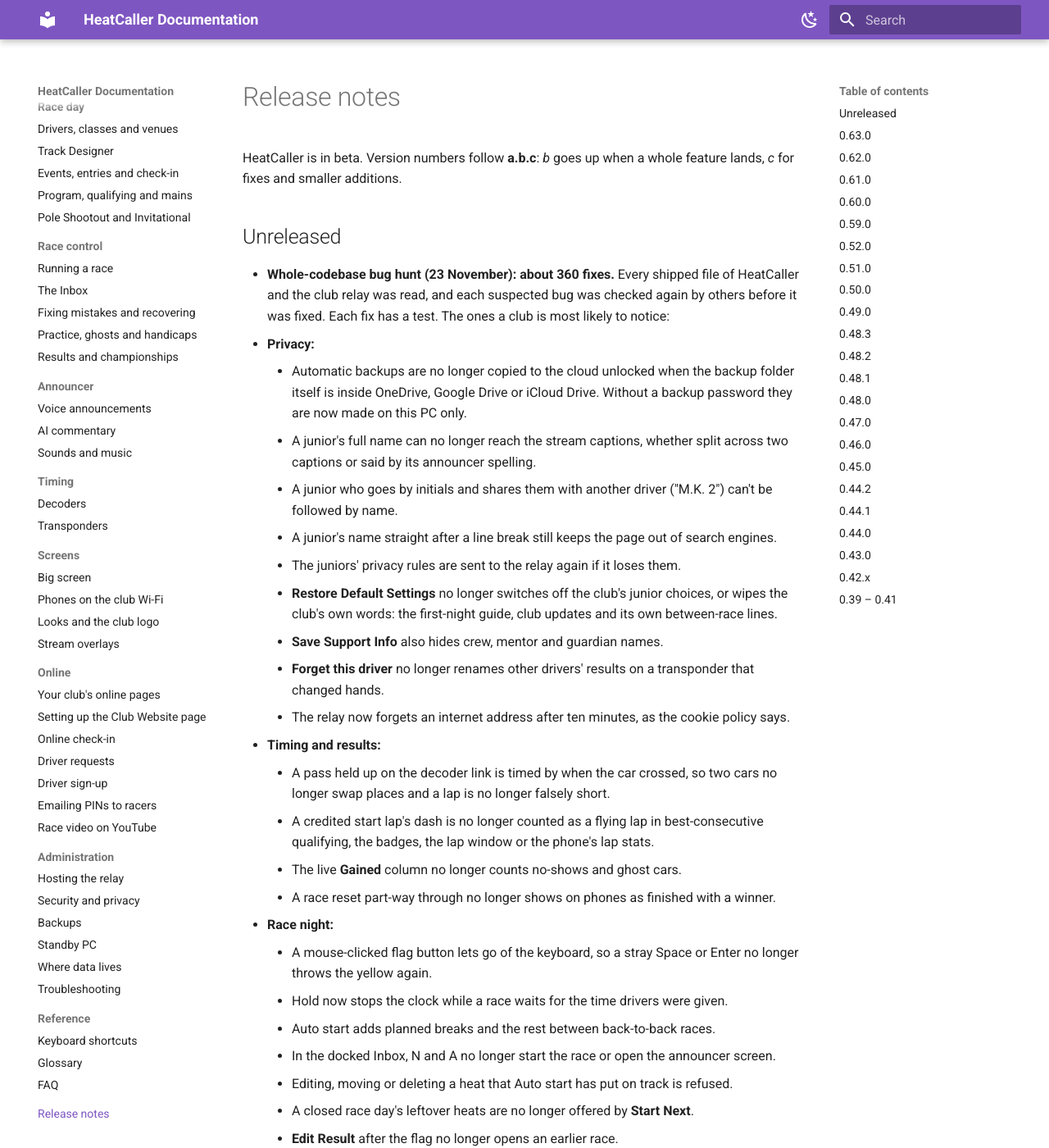
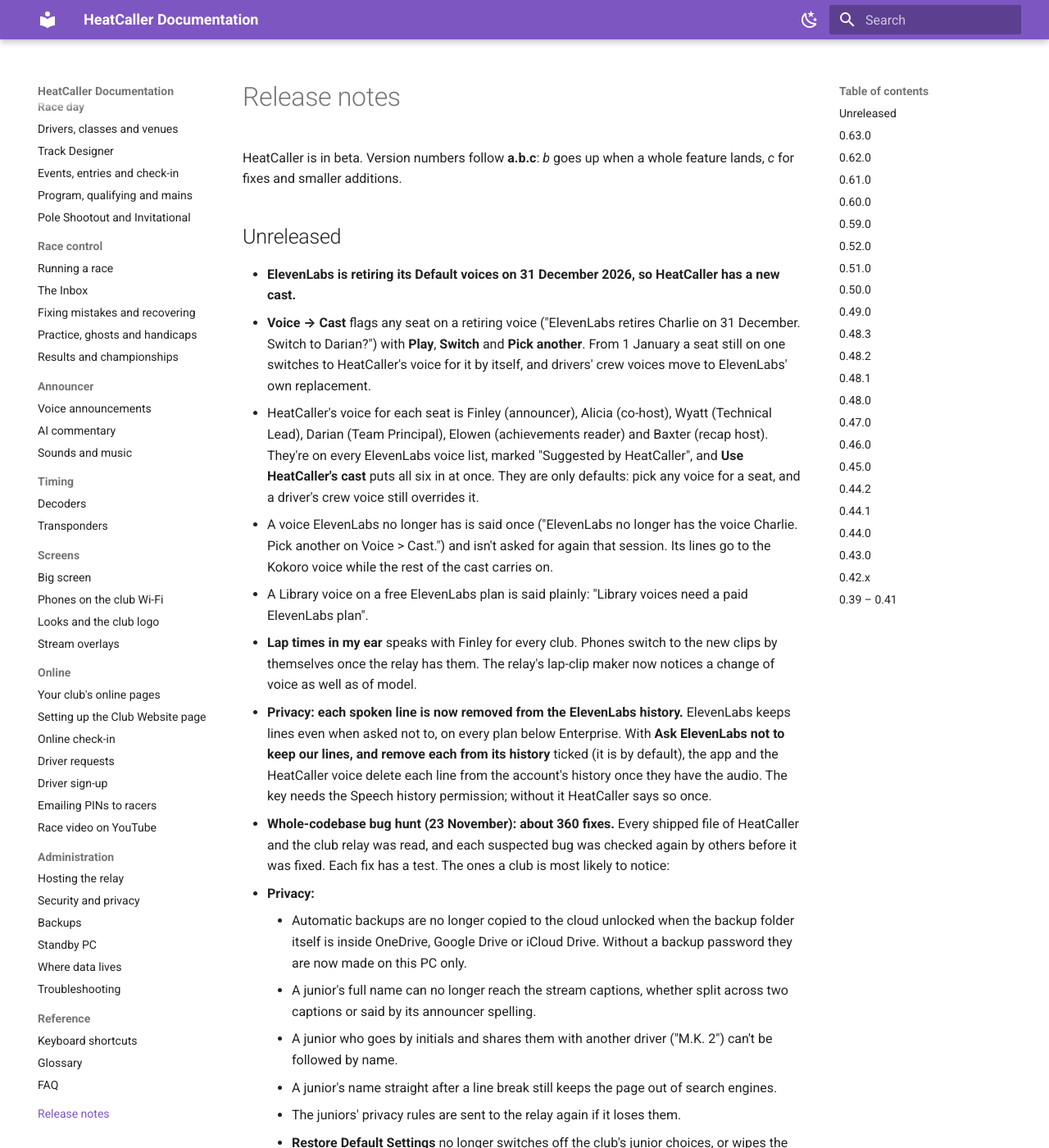
Before and after one commit to heatcaller/HeatCaller, an MkDocs documentation site: the page built from website/docs/release-notes.md, in a window 1280 px wide and 1400 px high. Shown: the whole window at 82% size. Built offline with MkDocs 1.6.1 and Material for MkDocs 9.7.7, drawn with Linux system fonts in a browser that asks for light colours; some of the changed text lies outside the part shown.

Commit message:
Release notes and Terms: the new cast, and lines removed from ElevenLabs' history
Co-Authored-By: Claude Opus 5.5 <noreply@anthropic.com>

```diff
--- a/website/docs/release-notes.md
+++ b/website/docs/release-notes.md
@@ -4,6 +4,13 @@ HeatCaller is in beta. Version numbers follow **a.b.c**: *b* goes up when a whol
 
 ## Unreleased
 
+- **ElevenLabs is retiring its Default voices on 31 December 2026, so HeatCaller has a new cast.**
+  - **Voice → Cast** flags any seat on a retiring voice ("ElevenLabs retires Charlie on 31 December. Switch to Darian?") with **Play**, **Switch** and **Pick another**. From 1 January a seat still on one switches to HeatCaller's voice for it by itself, and drivers' crew voices move to ElevenLabs' own replacement.
+  - HeatCaller's voice for each seat is Finley (announcer), Alicia (co-host), Wyatt (Technical Lead), Darian (Team Principal), Elowen (achievements reader) and Baxter (recap host). They're on every ElevenLabs voice list, marked "Suggested by HeatCaller", and **Use HeatCaller's cast** puts all six in at once. They are only defaults: pick any voice for a seat, and a driver's crew voice still overrides it.
+  - A voice ElevenLabs no longer has is said once ("ElevenLabs no longer has the voice Charlie. Pick another on Voice > Cast.") and isn't asked for again that session. Its lines go to the Kokoro voice while the rest of the cast carries on.
+  - A Library voice on a free ElevenLabs plan is said plainly: "Library voices need a paid ElevenLabs plan".
+  - **Lap times in my ear** speaks with Finley for every club. Phones switch to the new clips by themselves once the relay has them. The relay's lap-clip maker now notices a change of voice as well as of model.
+- **Privacy: each spoken line is now removed from the ElevenLabs history.** ElevenLabs keeps lines even when asked not to, on every plan below Enterprise. With **Ask ElevenLabs not to keep our lines, and remove each from its history** ticked (it is by default), the app and the HeatCaller voice delete each line from the account's history once they have the audio. The key needs the Speech history permission; without it HeatCaller says so once.
 - **Whole-codebase bug hunt (23 November): about 360 fixes.** Every shipped file of HeatCaller and the club relay was read, and each suspected bug was checked again by others before it was fixed. Each fix has a test. The ones a club is most likely to notice:
   - **Privacy:**
     - Automatic backups are no longer copied to the cloud unlocked when the backup folder itself is inside OneDrive, Google Drive or iCloud Drive. Without a backup password they are now made on this PC only.
```
Also changed, not shown: HeatCaller/HeatCaller/Assets/Legal/HeatCaller-Terms.md (+1 -1 lines).
